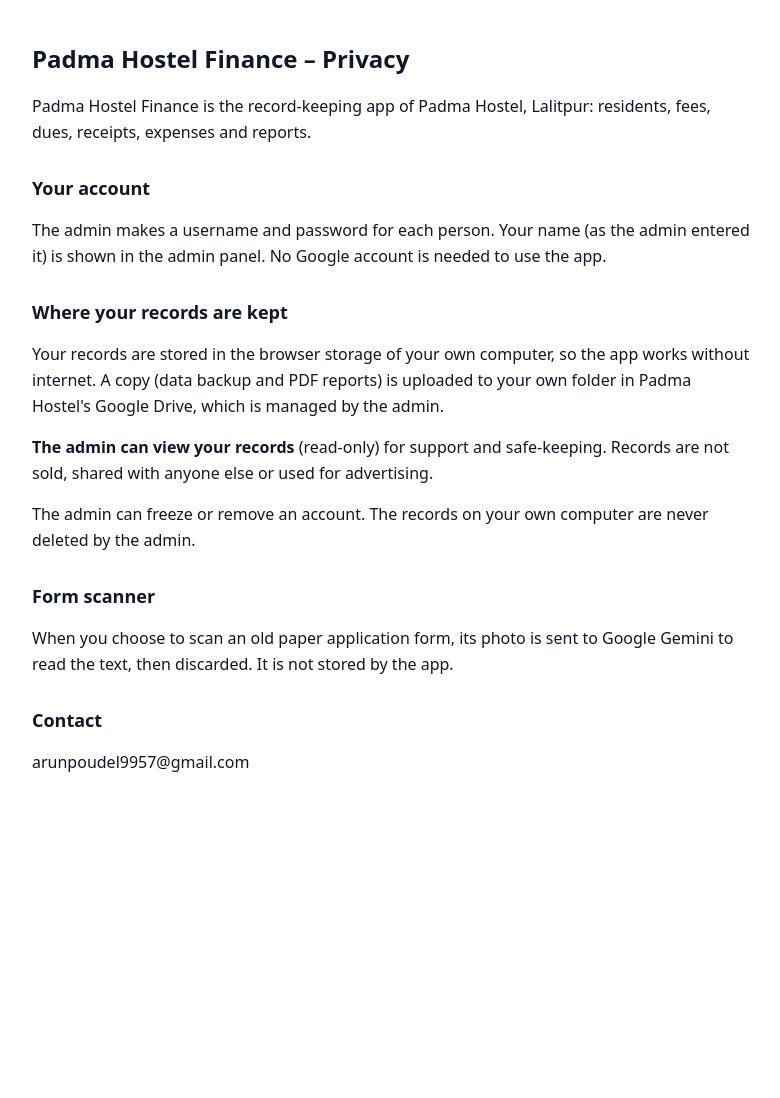
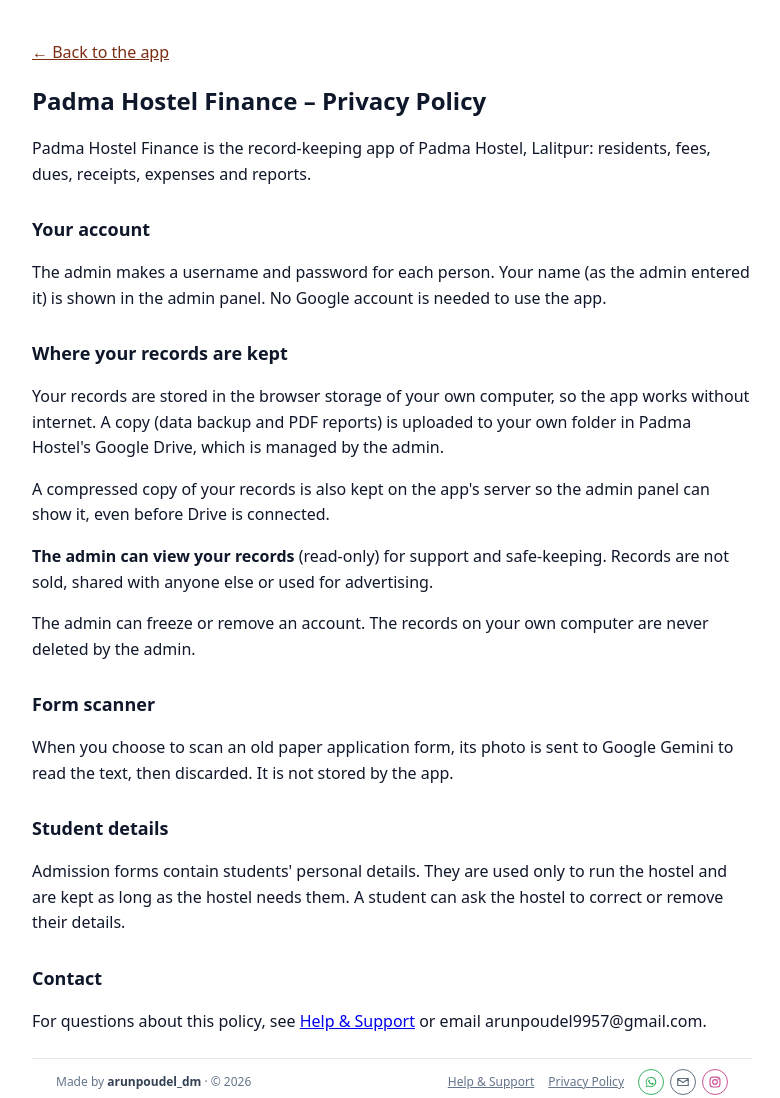
Before and after one commit to dawnofgod/padma-hostel-finance, a plain HTML site: page privacy.html in a window 1280 px wide. Shown: the whole page, without its empty margins (248-1028 px from the left). Before the commit the page ends 816 px from the top, so only its background shows below. Drawn offline with Linux system fonts and the light colour scheme.

Commit message:
Small footer (Made by arunpoudel_dm, Help & Support, Privacy Policy, WhatsApp/email/Instagram) + Help page (trial first)
Co-Authored-By: Claude Opus 5.5 <noreply@anthropic.com>
Claude-Session: https://claude.ai/code/session_01YLq3u4mR8xvKeGkdougbFp

```diff
--- /dev/null
+++ b/js/footer.js
@@ -0,0 +1,37 @@
+// Small footer shown at the bottom of the app, the admin panel, Help and Privacy.
+// Change the contact details here; leave a link empty ('') to hide it.
+(function () {
+  const C = {
+    maker: 'arunpoudel_dm',
+    email: 'arunpoudel9957@gmail.com',
+    whatsapp: '9779761119707', // country code + number, digits only
+    instagram: 'https://www.instagram.com/arunpoudel_dm',
+    facebook: '',
+    youtube: '',
+  };
+  window.PadmaContact = C;
+  const ico = {
+    wa: '<svg viewBox="0 0 24 24" width="14" height="14" aria-hidden="true"><path fill="currentColor" d="M12 3a9 9 0 0 0-7.8 13.5L3 21l4.6-1.2A9 9 0 1 0 12 3Zm0 16.3c-1.4 0-2.8-.4-4-1.1l-.3-.2-2.7.7.7-2.6-.2-.3A7.3 7.3 0 1 1 12 19.3Zm4-5.5c-.2-.1-1.3-.6-1.5-.7s-.4-.1-.5.1l-.7.9c-.1.1-.3.2-.5.1a6 6 0 0 1-3-2.6c-.2-.4.2-.4.6-1.2.1-.2 0-.3 0-.4l-.7-1.6c-.2-.4-.4-.4-.5-.4h-.5a.9.9 0 0 0-.6.3 2.7 2.7 0 0 0-.8 2c0 1.2.8 2.3.9 2.4.1.2 1.7 2.6 4.1 3.6 1.5.7 2.1.7 2.9.6.5-.1 1.3-.6 1.5-1.1.2-.5.2-1 .1-1.1l-.6-.2Z"/></svg>',
+    mail: '<svg viewBox="0 0 24 24" width="14" height="14" aria-hidden="true"><path fill="none" stroke="currentColor" stroke-width="2" d="M3 6h18v12H3zM3 7l9 6 9-6"/></svg>',
+    ig: '<svg viewBox="0 0 24 24" width="14" height="14" aria-hidden="true"><rect x="3.5" y="3.5" width="17" height="17" rx="5" fill="none" stroke="currentColor" stroke-width="2"/><circle cx="12" cy="12" r="4" fill="none" stroke="currentColor" stroke-width="2"/><circle cx="17.2" cy="6.8" r="1.2" fill="currentColor"/></svg>',
+    fb: '<svg viewBox="0 0 24 24" width="14" height="14" aria-hidden="true"><circle cx="12" cy="12" r="9" fill="none" stroke="currentColor" stroke-width="2"/><path fill="currentColor" d="M13 8h2V5.5h-2a3 3 0 0 0-3 3V10H8v2.5h2V19h3v-6.5h2l.4-2.5H13V8.7c0-.4.3-.7.7-.7Z"/></svg>',
+    yt: '<svg viewBox="0 0 24 24" width="14" height="14" aria-hidden="true"><rect x="2.5" y="5.5" width="19" height="13" rx="4" fill="none" stroke="currentColor" stroke-width="2"/><path fill="currentColor" d="m10 9 5 3-5 3z"/></svg>',
+  };
+  const a = (href, title, icon, color) => href ? `<a href="${href}" target="_blank" rel="noopener" title="${title}" aria-label="${title}" style="display:inline-flex;align-items:center;justify-content:center;width:24px;height:24px;border-radius:50%;color:${color};border:1px solid currentColor;opacity:.85">${icon}</a>` : '';
+  const social = [
+    a(C.whatsapp && `https://wa.me/${C.whatsapp}`, 'Chat on WhatsApp', ico.wa, '#16a34a'),
+    a(C.email && `mailto:${C.email}`, 'Email', ico.mail, '#475569'),
+    a(C.instagram, 'Instagram', ico.ig, '#c13584'),
+    a(C.facebook, 'Facebook', ico.fb, '#1877f2'),
+    a(C.youtube, 'YouTube', ico.yt, '#dc2626'),
+  ].join('');
+  const html = `<div style="max-width:1400px;margin:0 auto;padding:10px 24px;display:flex;flex-wrap:wrap;gap:8px 16px;align-items:center;justify-content:space-between;font:12px/1.4 system-ui,'Segoe UI',Arial,sans-serif;color:#64748b">
+    <span>Made by <b style="color:#334155">${C.maker}</b> · © ${new Date().getFullYear()}</span>
+    <span style="display:flex;gap:14px;align-items:center;flex-wrap:wrap"><a href="help.html" style="color:inherit">Help &amp; Support</a><a href="privacy.html" style="color:inherit">Privacy Policy</a><span style="display:inline-flex;gap:6px">${social}</span></span></div>`;
+  function mount() {
+    const f = document.createElement('footer'); f.id = 'padmaFooter';
+    f.style.cssText = 'border-top:1px solid #e2e8f0;margin-top:24px;background:transparent';
+    f.innerHTML = html; document.body.appendChild(f);
+  }
+  if (document.readyState === 'loading') document.addEventListener('DOMContentLoaded', mount); else mount();
+})();
--- a/js/padma-web.js
+++ b/js/padma-web.js
@@ -6,7 +6,7 @@
 'use strict';
 (function () {
   const { dates, logic, db, reports } = window.PadmaCore;
-  const APP_VERSION = '5.7.0';
+  const APP_VERSION = '5.7.1';
   const BACKUP_DIR = 'Backup';
   const BACKUP_FILE = 'padma-data.json';
 
--- a/privacy.html
+++ b/privacy.html
@@ -7,17 +7,22 @@
 <style>body{font:16px/1.6 system-ui,Segoe UI,Arial;max-width:720px;margin:40px auto;padding:0 16px;color:#0f172a}h1{font-size:24px}h2{font-size:18px;margin-top:28px}</style>
 </head>
 <body>
-<h1>Padma Hostel Finance – Privacy</h1>
+<p><a href="./" style="color:#7c2d12">← Back to the app</a></p>
+<h1>Padma Hostel Finance – Privacy Policy</h1>
 <p>Padma Hostel Finance is the record-keeping app of Padma Hostel, Lalitpur: residents, fees, dues, receipts, expenses and reports.</p>
 <h2>Your account</h2>
 <p>The admin makes a username and password for each person. Your name (as the admin entered it) is shown in the admin panel. No Google account is needed to use the app.</p>
 <h2>Where your records are kept</h2>
 <p>Your records are stored in the browser storage of your own computer, so the app works without internet. A copy (data backup and PDF reports) is uploaded to your own folder in Padma Hostel's Google Drive, which is managed by the admin.</p>
+<p>A compressed copy of your records is also kept on the app's server so the admin panel can show it, even before Drive is connected.</p>
 <p><b>The admin can view your records</b> (read-only) for support and safe-keeping. Records are not sold, shared with anyone else or used for advertising.</p>
 <p>The admin can freeze or remove an account. The records on your own computer are never deleted by the admin.</p>
 <h2>Form scanner</h2>
 <p>When you choose to scan an old paper application form, its photo is sent to Google Gemini to read the text, then discarded. It is not stored by the app.</p>
+<h2>Student details</h2>
+<p>Admission forms contain students' personal details. They are used only to run the hostel and are kept as long as the hostel needs them. A student can ask the hostel to correct or remove their details.</p>
 <h2>Contact</h2>
-<p>arunpoudel9957@gmail.com</p>
+<p>For questions about this policy, see <a href="help.html">Help &amp; Support</a> or email arunpoudel9957@gmail.com.</p>
+<script src="js/footer.js"></script>
 </body>
 </html>
--- a/sw.js
+++ b/sw.js
@@ -2,7 +2,7 @@
 // To publish an update: change VERSION below (e.g. 3.0.1) and upload the changed files to GitHub.
 // Open copies of the app notice it and show "A new version of the app is ready – Update now".
 // Your records are NOT stored here; updates never touch them.
-const VERSION = '5.7.0';
+const VERSION = '5.7.1';
 const CACHE = 'padma-finance-' + VERSION;
 const FILES = [
   './',
@@ -15,6 +15,8 @@ const FILES = [
   'js/app.js',
   'js/pwa.js',
   'privacy.html',
+'help.html',
+'js/footer.js',
   'vendor/html2canvas.min.js',
   'vendor/jspdf.umd.min.js',
   'assets/logo.png',
```
Also changed, not shown: admin.html (+1 -0 lines), help.html (added, +40 -0 lines), index.html (+1 -0 lines).
